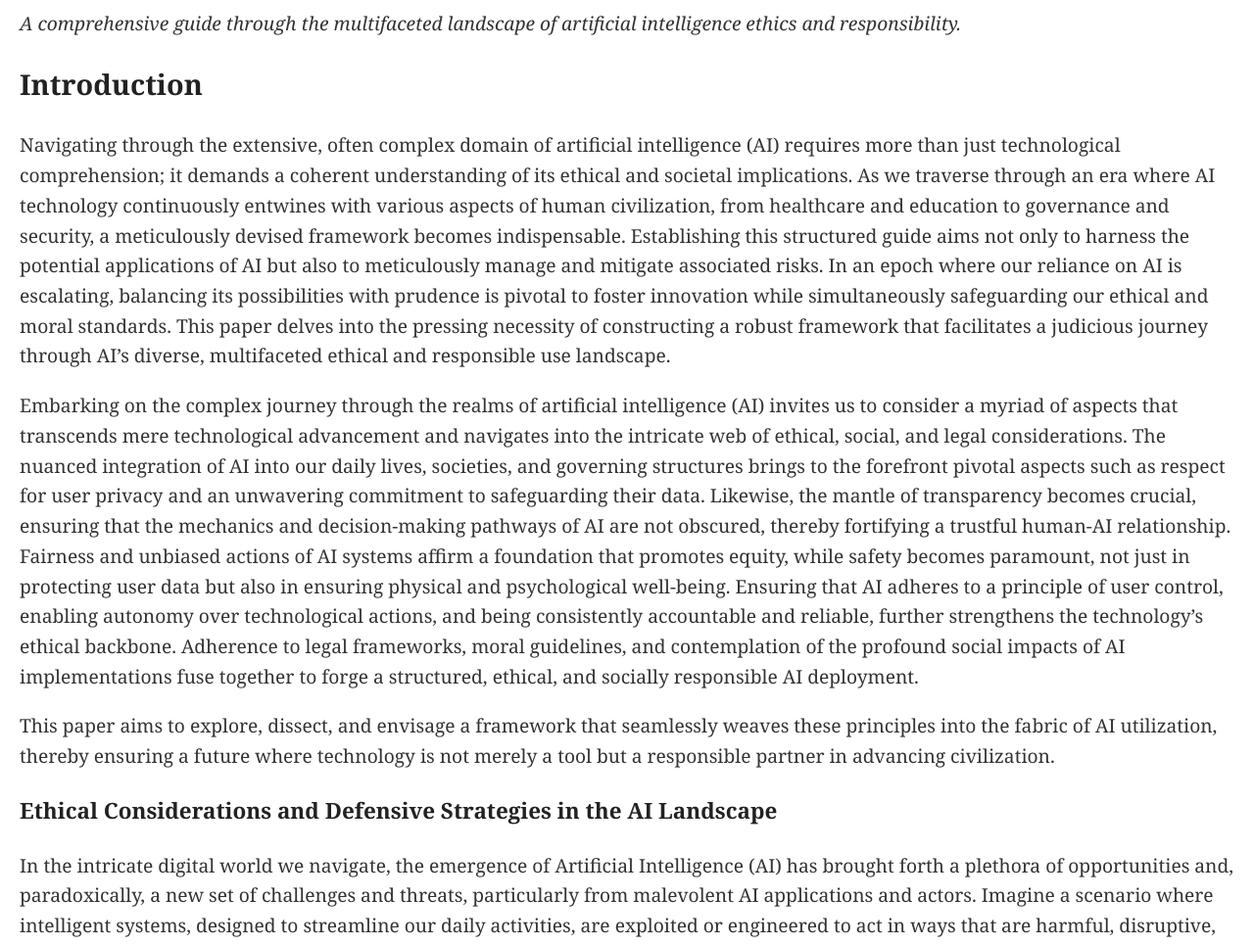
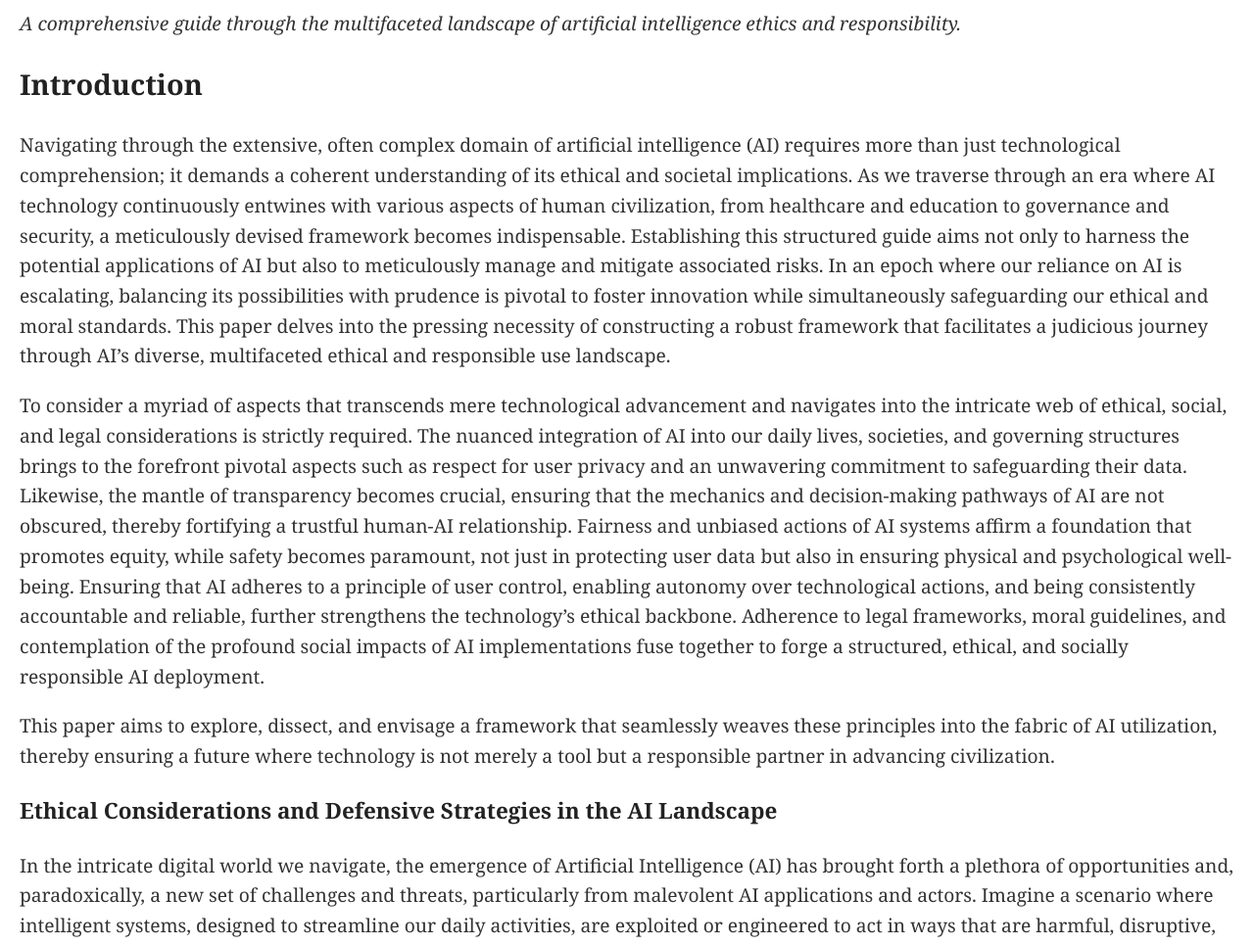
Before and after one commit to fabriziosalmi/You-Know-What-AI-Mean, a plain HTML site: page index.html in a window 1280 px wide. Shown: the part 124-1090 px from the top of the page at 98% size. Drawn offline with Linux system fonts and the light colour scheme.

Commit message:
Update index.html

```diff
--- a/index.html
+++ b/index.html
@@ -35,11 +35,12 @@
     </style>
   </head>
 <body>
-  <h1 id="you-know-what-ai-mean">You Know What AI Mean</h1>
+
+    <h1 id="you-know-what-ai-mean">You Know What AI Mean</h1>
 <p><em>A comprehensive guide through the multifaceted landscape of artificial intelligence ethics and responsibility.</em></p>
 <h2 id="introduction">Introduction</h2>
 <p>Navigating through the extensive, often complex domain of artificial intelligence (AI) requires more than just technological comprehension; it demands a coherent understanding of its ethical and societal implications. As we traverse through an era where AI technology continuously entwines with various aspects of human civilization, from healthcare and education to governance and security, a meticulously devised framework becomes indispensable. Establishing this structured guide aims not only to harness the potential applications of AI but also to meticulously manage and mitigate associated risks. In an epoch where our reliance on AI is escalating, balancing its possibilities with prudence is pivotal to foster innovation while simultaneously safeguarding our ethical and moral standards. This paper delves into the pressing necessity of constructing a robust framework that facilitates a judicious journey through AI’s diverse, multifaceted ethical and responsible use landscape.</p>
-<p>Embarking on the complex journey through the realms of artificial intelligence (AI) invites us to consider a myriad of aspects that transcends mere technological advancement and navigates into the intricate web of ethical, social, and legal considerations. The nuanced integration of AI into our daily lives, societies, and governing structures brings to the forefront pivotal aspects such as respect for user privacy and an unwavering commitment to safeguarding their data. Likewise, the mantle of transparency becomes crucial, ensuring that the mechanics and decision-making pathways of AI are not obscured, thereby fortifying a trustful human-AI relationship. Fairness and unbiased actions of AI systems affirm a foundation that promotes equity, while safety becomes paramount, not just in protecting user data but also in ensuring physical and psychological well-being. Ensuring that AI adheres to a principle of user control, enabling autonomy over technological actions, and being consistently accountable and reliable, further strengthens the technology’s ethical backbone. Adherence to legal frameworks, moral guidelines, and contemplation of the profound social impacts of AI implementations fuse together to forge a structured, ethical, and socially responsible AI deployment. </p>
+<p>To consider a myriad of aspects that transcends mere technological advancement and navigates into the intricate web of ethical, social, and legal considerations is strictly required. The nuanced integration of AI into our daily lives, societies, and governing structures brings to the forefront pivotal aspects such as respect for user privacy and an unwavering commitment to safeguarding their data. Likewise, the mantle of transparency becomes crucial, ensuring that the mechanics and decision-making pathways of AI are not obscured, thereby fortifying a trustful human-AI relationship. Fairness and unbiased actions of AI systems affirm a foundation that promotes equity, while safety becomes paramount, not just in protecting user data but also in ensuring physical and psychological well-being. Ensuring that AI adheres to a principle of user control, enabling autonomy over technological actions, and being consistently accountable and reliable, further strengthens the technology’s ethical backbone. Adherence to legal frameworks, moral guidelines, and contemplation of the profound social impacts of AI implementations fuse together to forge a structured, ethical, and socially responsible AI deployment. </p>
 <p>This paper aims to explore, dissect, and envisage a framework that seamlessly weaves these principles into the fabric of AI utilization, thereby ensuring a future where technology is not merely a tool but a responsible partner in advancing civilization.</p>
 <h3 id="ethical-considerations-and-defensive-strategies-in-the-ai-landscape">Ethical Considerations and Defensive Strategies in the AI Landscape</h3>
 <p>In the intricate digital world we navigate, the emergence of Artificial Intelligence (AI) has brought forth a plethora of opportunities and, paradoxically, a new set of challenges and threats, particularly from malevolent AI applications and actors. Imagine a scenario where intelligent systems, designed to streamline our daily activities, are exploited or engineered to act in ways that are harmful, disruptive, or deceptive. This dark side of AI, wielded by malevolent actors - individuals or entities that utilize these technologies to cause harm, disrupt systems, or exploit vulnerabilities - necessitates a robust and proactive defense mechanism.</p>
```
